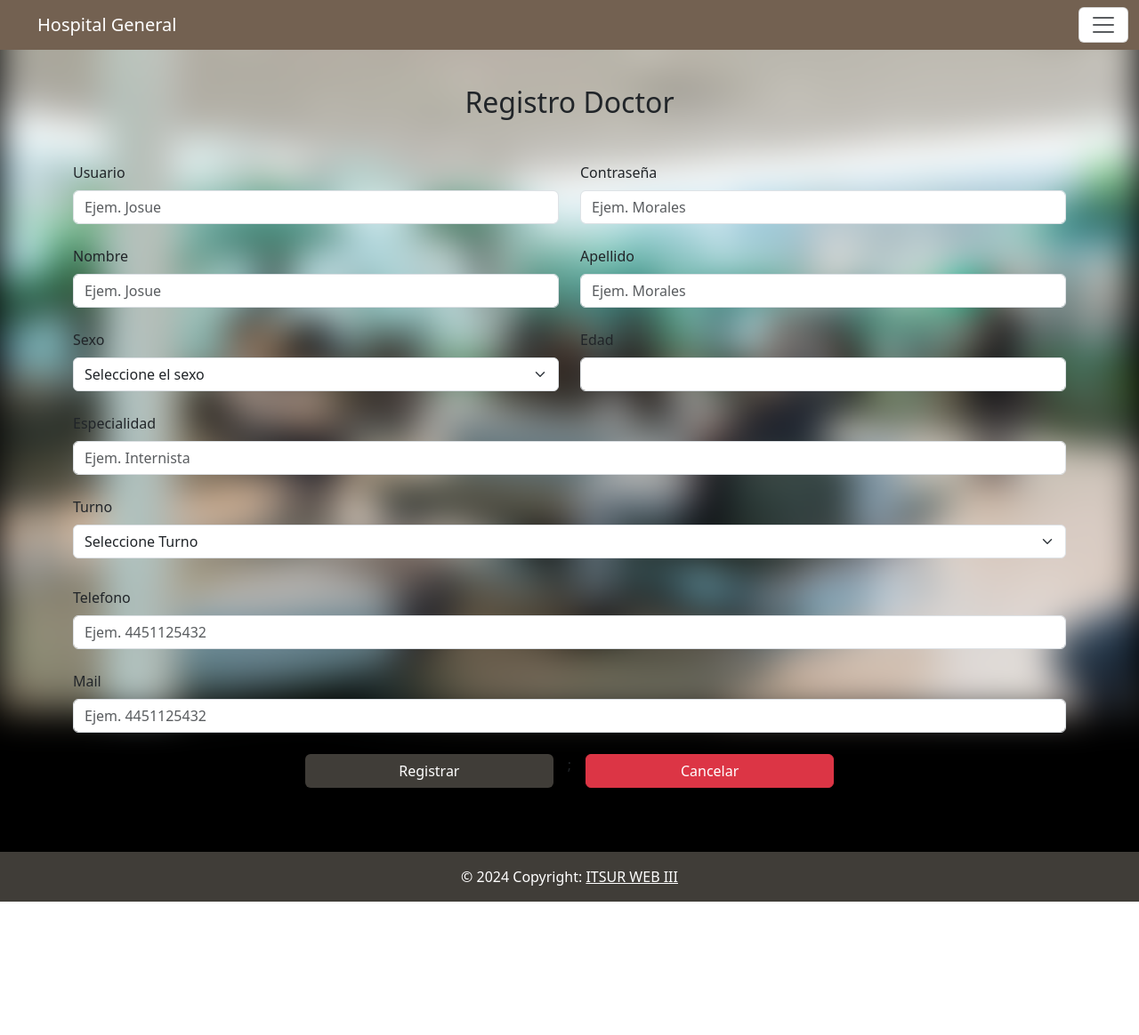
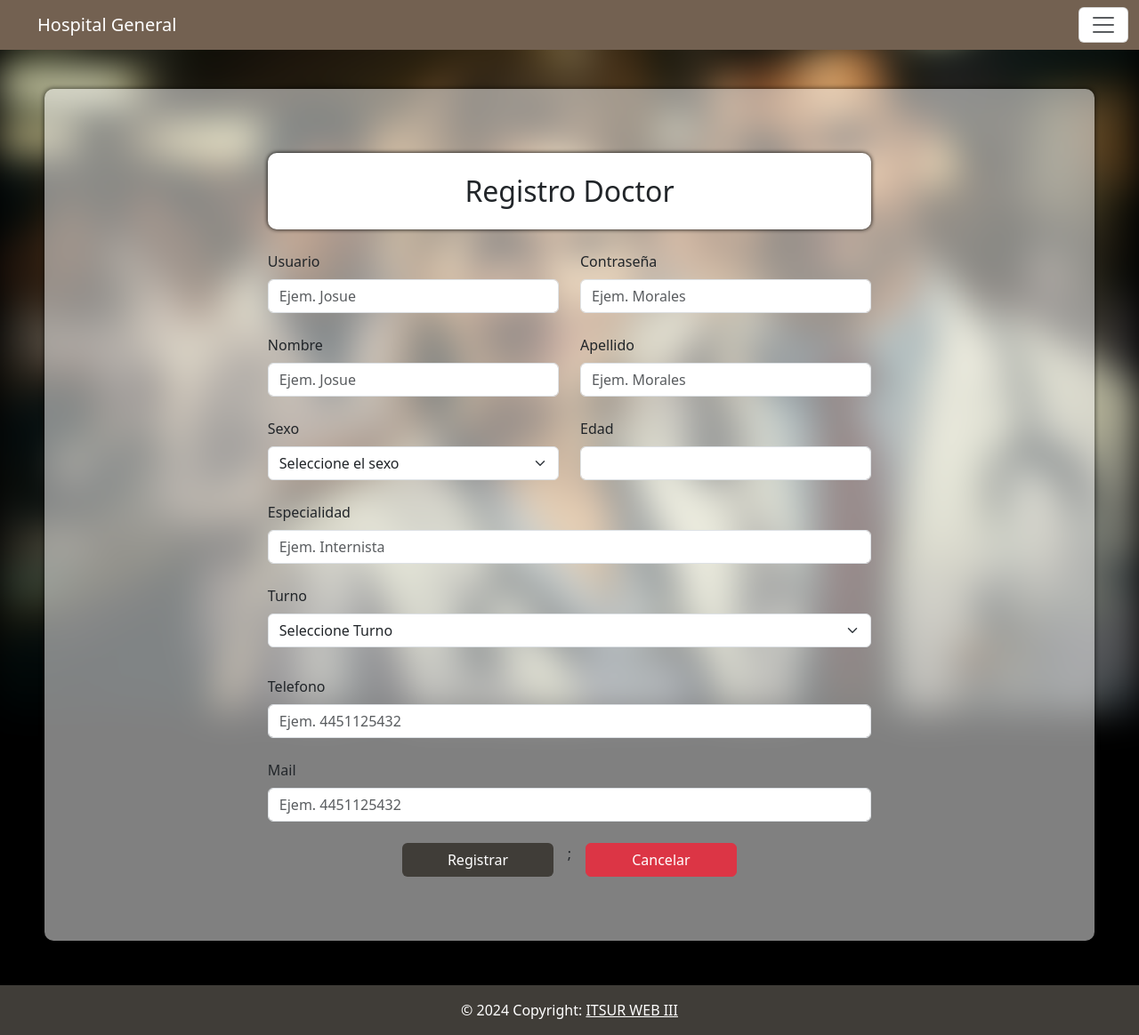
Before and after one commit to JRPG01/webIII, a PHP site: page /view/frmDoctor.php in a window 1280 px wide. Shown: the whole page at 89% size. Before the commit the page ends 1014 px from the top, so only its background shows below. Run offline with PHP 8.4, Linux system fonts and the light colour scheme; the visitor is signed in with stand-in values (Sample User, id 1).

Commit message:
Formularios

```diff
--- a/proyecto/view/frmDoctor.php
+++ b/proyecto/view/frmDoctor.php
@@ -31,7 +31,40 @@ $correo = isset($_POST['correo']) ? $_POST['correo'] : '';
     integrity="sha384-0pUGZvbkm6XF6gxjEnlmuGrJXVbNuzT9qBBavbLwCsOGabYfZo0T0to5eqruptLy"
     crossorigin="anonymous"></script>
   <link rel="stylesheet" href="https://cdnjs.cloudflare.com/ajax/libs/font-awesome/5.15.3/css/all.min.css">
+
   <link rel="stylesheet" href="../css/estilos.css">
+
+  <style>
+    /* Estilo personalizado para la tabla */
+    body {
+      display: flex;
+      flex-direction: column;
+      height: 100vh;
+      background-color: black;
+    }
+
+    body::after {
+      content: "";
+      background: url("../img/fondo-form-doctores.jpg") no-repeat;
+      background-size: cover;
+      position: fixed;
+      top: 0;
+      left: 0;
+      width: 100%;
+      height: 100%;
+      filter: blur(20px);
+      z-index: -1;
+    }
+
+    .tabla {
+      padding: 50px 0;
+      margin: 100px 50px 50px 50px;
+      background-color: rgba(255, 255, 255, 0.5);
+      border-radius: 10px;
+      box-shadow: 0 0 5px 1px rgba(0, 0, 0, 0.5);
+    }
+  </style>
+
 </head>
 
 <body>
@@ -39,11 +72,11 @@ $correo = isset($_POST['correo']) ? $_POST['correo'] : '';
     <?php include "../tools/nav.php"; ?>
   </header>
 
-  <div class="container mt-5 py-5" style="flex-grow: 1" ;>
+  <div class="py-5 mt-6 tabla" style="flex-grow: 1;">
     <?php if ($_SESSION["doctor"]): ?>
-      <div class="row">
-        <div class="col">
-          <h2 class="mb-5 text-center">Registro Doctor</h2>
+      <div class="row justify-content-center align-item-center">
+        <div class="col-7">
+          <h2 class="mb-4 mt-4 p-4 bg-white text-center" style="box-shadow: 0 0 5px black; border-radius: 10px;">Registro Doctor</h2>
           <?php
               if($idDoctor!='0'){
                 echo '<form action="../php/Doctor/actualizarDoctor.php" method="POST">';
```
Also changed, not shown: proyecto/view/frmCitas.php (+45 -11 lines), proyecto/view/frmPaciente.php (+36 -4 lines), proyecto/img/doctores.webp (deleted), proyecto/img/fondo-form-citas.jpg (added), proyecto/img/fondo-form-doctores.jpg (added), proyecto/img/fondo-form-pacientes.jpg (added).
